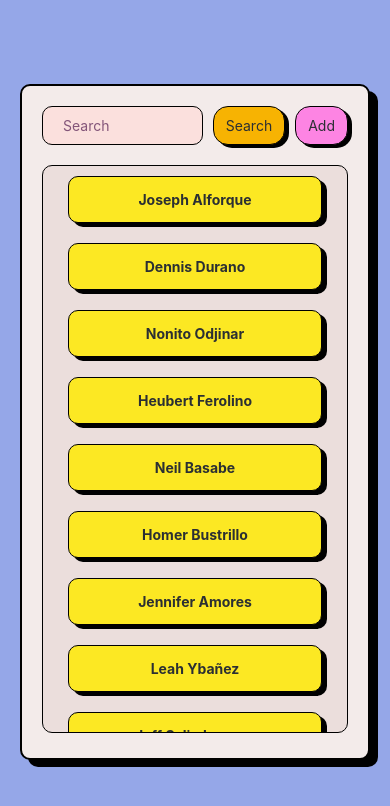
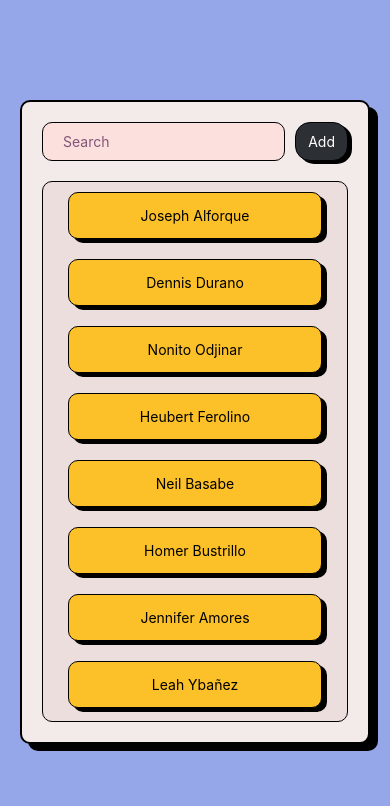
Before and after one commit to overgleam/ReactNativePractice, a React Native app: screen / in a window 390 px wide. Shown: the top 806 px of the page. Built offline with nearby package versions, Linux system fonts and the light colour scheme.

Commit message:
To do List Version 1.8

```diff
--- a/App.js
+++ b/App.js
@@ -3,8 +3,6 @@ import { SafeAreaView, StyleSheet } from "react-native";
 import { useState } from "react";
 import TodoList from "./Components/TodoList";
 const App = () => {
-  const [modalIsVisible, setModalIsVisible] = useState(false);
-
   return (
     <SafeAreaView style={styles.container}>
       <TodoList />
@@ -19,38 +17,4 @@ const styles = StyleSheet.create({
     flex: 1,
     backgroundColor: "#95a7e8",
   },
-  modalContainer: {
-    backgroundColor: "#caeaf6",
-    flex: 1,
-    alignItems: "center",
-    justifyContent: "center",
-  },
-  welcomeText: {
-    fontSize: 60,
-    fontWeight: "900",
-    margin: 20,
-  },
-  welcomeText2: {
-    fontSize: 30,
-    marginBottom: 20,
-  },
-  button: {
-    backgroundColor: "#fdbf1e", // Button background color
-    paddingHorizontal: 25,
-    paddingVertical: 15,
-    borderRadius: 5, // Border radius to create rounded corners
-    alignItems: "center",
-    justifyContent: "center",
-    marginTop: 10,
-    shadowColor: "black",
-    shadowOffset: { width: 5, height: 5 },
-    shadowOpacity: 1,
-    shadowRadius: 0,
-
-    elevation: 5,
-  },
-  buttonText: {
-    fontSize: 16,
-    fontWeight: "bold",
-  },
 });
--- a/Components/TodoList.js
+++ b/Components/TodoList.js
@@ -1,4 +1,4 @@
-import React, { useEffect, useState } from "react";
+import React, { useState } from "react";
 import {
   FlatList,
   StyleSheet,
@@ -6,10 +6,7 @@ import {
   TextInput,
   View,
   Alert,
-  Keyboard,
-  Pressable,
   RefreshControl,
-  Dimensions,
   Modal,
   KeyboardAvoidingView,
   TouchableOpacity,
@@ -17,38 +14,20 @@ import {
 import students from "./students.json";
 
 const TodoList = () => {
-  const [dimensions, setDimensions] = useState({
-    window: Dimensions.get("window"),
-  });
   const [student, setStudent] = useState(students);
-  const [filteredStudent, setFilteredStudent] = useState(student);
   const [searchQuery, setSearchQuery] = useState("");
-  const [searching, setSearching] = useState(false);
-  const [onPress, setOnPress] = useState(false);
-  const [onPressAdd, setOnPressAdd] = useState(false);
   const [refreshing, setRefreshing] = useState(false);
-  const [isFocused, setIsFocused] = useState(false);
   const [modalIsVisible, setModalIsVisible] = useState(false);
   const [addStudent, setAddStudent] = useState(false);
+  const [editingStudent, setEditingStudent] = useState(null);
+  const [editedName, setEditedName] = useState("");
+  const [editedCourse, setEditedCourse] = useState("");
+  const [editedLevel, setEditedLevel] = useState("");
 
-  useEffect(() => {
-    const subscription = Dimensions.addEventListener("change", ({ window }) => {
-      setDimensions({ window });
-    });
-    return () => subscription?.remove();
-  }, [dimensions]);
-
-  const { window } = dimensions;
-  const windowHeight = window.height;
-
-  const deleteStudent = (studentKey) => {
-    const updatedStudent = student.filter((s) => s.key !== studentKey.key);
-    setStudent(updatedStudent);
-    setFilteredStudent(updatedStudent);
-
-    setSearchQuery("");
-    setSearching(false);
-    Alert.alert("Student Deleted");
+  const clearFields = () => {
+    setEditedName("");
+    setEditedCourse("");
+    setEditedLevel("");
   };
 
   const editStudent = (s) => {
@@ -56,58 +35,46 @@ const TodoList = () => {
     setModalIsVisible(true);
   };
 
-  const [editingStudent, setEditingStudent] = useState(null);
-  const [editedName, setEditedName] = useState("");
-  const [editedCourse, setEditedCourse] = useState("");
-  const [editedLevel, setEditedLevel] = useState("");
-
   const handleEditStudent = () => {
-    // Find the index of the editing student in the list
-    const index = student.findIndex((s) => s.key === editingStudent.key);
-    if (index !== -1) {
     if (editedName && editedCourse && editedLevel) {
-        // Create a copy of the original student list
-        const updatedStudentList = [...student];
-        // Update the student data with the edited values
-        updatedStudentList[index] = {
-          ...editingStudent,
-          name: editedName,
-          course: editedCourse,
-          level: editedLevel,
-        };
-        // Update the state with the new student list
-        setStudent(updatedStudentList);
-        setFilteredStudent(updatedStudentList);
-        // Close the modal
+      const updatedStudent = student.map((s) => {
+        if (s.key === editingStudent.key) {
+          s.name = editedName;
+          s.course = editedCourse;
+          s.level = editedLevel;
+        }
+        return s;
+      });
+      setStudent(updatedStudent);
       setModalIsVisible(false);
-        // Reset the editing fields
       setEditingStudent(null);
-        setEditedName("");
-        setEditedCourse("");
-        setEditedLevel("");
-
-        setSearchQuery("");
-        setSearching(false);
-        // Show success message
       Alert.alert("Student Updated Successfully");
     } else {
       Alert.alert("Fill all fields!");
     }
-    }
+  };
+
+  const deleteStudent = (studentKey) => {
+    const updatedStudent = student.filter((s) => s.key !== studentKey.key);
+    setStudent(updatedStudent);
+    Alert.alert(
+      "Student Deleted Successfully",
+      `Key: ${studentKey.key}\nName: ${studentKey.name}\nCourse: ${studentKey.course}\nLevel: ${studentKey.level}`
+    );
   };
 
   function handleAdd() {
+    setModalIsVisible(true);
     setAddStudent(true);
-    setModalIsVisible(true);
   }
 
   function handleAddStudent() {
-    if (editedName && editedCourse && editedLevel) {
-      const maxKey = student.reduce(
-        (max, s) => Math.max(max, parseInt(s.key)),
-        0
-      );
-      // Increment the maximum key value by 1 for the new item
+    if (!editedName || !editedCourse || !editedLevel) {
+      Alert.alert("Fill all fields!");
+      return;
+    }
+
+    const maxKey = Math.max(...student.map((s) => parseInt(s.key)), 0);
     const newKey = (maxKey + 1).toString();
 
     const newItem = {
@@ -117,22 +84,16 @@ const TodoList = () => {
       level: editedLevel,
     };
 
-      setStudent((f) => [...f, newItem]);
-      setFilteredStudent((a) => [...a, newItem]);
-      setEditedName("");
-      setEditedCourse("");
-      setEditedLevel("");
+    setStudent((prevStudents) => [...prevStudents, newItem]);
+
+    clearFields();
+
     setAddStudent(false);
     setModalIsVisible(false);
     Alert.alert("Student Added Successfully");
-    } else {
-      Alert.alert("Fill all fields!");
-    }
   }
 
   const Item = ({ student }) => {
-    const [pressStudent, setPressStudent] = useState(null);
-
     const handleEdit = () => {
       Alert.alert(
         "Student Information",
@@ -154,55 +115,33 @@ const TodoList = () => {
       );
     };
 
+    const handlePress = () => {
+      Alert.alert(
+        "Student Information",
+        `Key: ${student.key}\nName: ${student.name}\nCourse: ${student.course}\nLevel: ${student.level}`
+      );
+    };
+
     return (
       <View>
-        <Pressable
-          style={pressStudent === student.key ? styles.itemActive : styles.item}
-          onPressIn={() => setPressStudent(student.key)}
-          onPressOut={() => setPressStudent(null)}
-          onLongPress={() => handleEdit()}
-          onPress={() => handleAlert(student)}
+        <TouchableOpacity
+          style={styles.item}
+          onLongPress={handleEdit}
+          onPress={handlePress}
         >
-          <Text
-            style={{
-              color: "#2b2f33",
-              fontWeight: "bold",
-              textAlign: "center",
-            }}
-          >
-            {student.name}
-          </Text>
-        </Pressable>
+          <Text style={{ textAlign: "center" }}>{student.name}</Text>
+        </TouchableOpacity>
       </View>
     );
   };
 
-  function handleAlert(student) {
-    Alert.alert(
-      "Student Information",
-      `Key: ${student.key}\nName: ${student.name}\nCourse: ${student.course}\nLevel: ${student.level}`
-    );
-  }
-
-  function handleSearch() {
-    if (searchQuery) {
-      let newData = student.filter(
-        (item) =>
+  const filteredStudent = student.filter((item) => {
+    return (
       item.name.toLowerCase().includes(searchQuery.toLowerCase()) ||
       item.course.toLowerCase().includes(searchQuery.toLowerCase()) ||
-          item.level.toLowerCase().includes(searchQuery)
+      item.level.toLowerCase().includes(searchQuery.toLowerCase())
     );
-      setFilteredStudent(newData);
-      setSearching(true);
-      Keyboard.dismiss();
-    }
-  }
-  function handleCancelSearch() {
-    setSearchQuery("");
-    setFilteredStudent(student);
-    setSearching(false);
-    Keyboard.dismiss();
-  }
+  });
 
   const onRefresh = () => {
     setRefreshing(true);
@@ -216,50 +155,20 @@ const TodoList = () => {
       <View style={styles.todoContainer}>
         <View style={styles.searchContainer}>
           <TextInput
-            style={[styles.textInput, isFocused && styles.textInputActive]}
+            style={styles.textInput}
             placeholder="Search"
             placeholderTextColor="#835579"
             onChangeText={(text) => setSearchQuery(text)}
             value={searchQuery}
-            onFocus={() => setIsFocused(true)}
-            onBlur={() => setIsFocused(false)}
-            editable={searching ? false : true}
-            selectable={searching ? false : true}
           />
-          {searching ? (
-            <Pressable
-              style={onPress ? styles.searchButtonActive : styles.searchButton}
-              onPressIn={() => setOnPress(true)}
-              onPressOut={() => setOnPress(false)}
-              onPress={() => handleCancelSearch()}
-            >
-              <Text style={styles.searchText}>Cancel</Text>
-            </Pressable>
-          ) : (
-            <Pressable
-              style={onPress ? styles.searchButtonActive : styles.searchButton}
-              onPressIn={() => setOnPress(true)}
-              onPressOut={() => setOnPress(false)}
-              onPress={() => handleSearch()}
-            >
-              <Text style={styles.searchText}>Search</Text>
-            </Pressable>
-          )}
-          <Pressable
-            style={onPressAdd ? styles.addButtonActive : styles.addButton}
-            onPressIn={() => setOnPressAdd(true)}
-            onPressOut={() => setOnPressAdd(false)}
+          <TouchableOpacity
+            style={styles.addButton}
             onPress={() => handleAdd()}
           >
-            <Text style={styles.searchText}>Add</Text>
-          </Pressable>
+            <Text style={{ color: "white" }}>Add</Text>
+          </TouchableOpacity>
         </View>
-        <View
-          style={[
-            styles.listContainer,
-            { height: windowHeight > 500 ? "90%" : "80%" },
-          ]}
-        >
+        <View style={styles.listContainer}>
           <FlatList
             data={filteredStudent}
             renderItem={({ item }) => <Item student={item} />}
@@ -277,33 +186,45 @@ const TodoList = () => {
       </View>
       <Modal
         visible={modalIsVisible}
-        transparent={true}
+        presentationStyle="pageSheet"
         animationType="slide"
-        onRequestClose={() => setModalIsVisible(false)}
+        onRequestClose={() => {
+          clearFields();
+          setEditingStudent(null);
+          setAddStudent(false);
+          setModalIsVisible(false);
+        }}
       >
         <KeyboardAvoidingView
           behavior="padding"
           keyboardVerticalOffset={100}
           style={{
             flex: 1,
-            borderTopLeftRadius: 20,
-            borderTopRightRadius: 20,
-            marginTop: "50%",
-            backgroundColor: "#f3ebea",
+            backgroundColor: "#ebdedc",
           }}
         >
           <View style={styles.modalContainer}>
-            <View
+            <Text
               style={{
-                flex: 1,
-                marginTop: 100,
-                justifyContent: "center",
+                fontSize: 22,
+                fontWeight: "bold",
+                textAlign: "center",
+                marginBottom: 10,
+                lineHeight: 30,
               }}
             >
+              {editingStudent
+                ? `Editing :
+${editingStudent.name}
+${editingStudent.course}
+${editingStudent.level}`
+                : "Adding Student"}
+            </Text>
+            <View>
               <TextInput
                 style={
                   addStudent
-                    ? [styles.modalTextInput, { backgroundColor: "#1ead82" }]
+                    ? [styles.modalTextInput, { backgroundColor: "#ebdedc" }]
                     : styles.modalTextInput
                 }
                 placeholder="Name"
@@ -313,7 +234,7 @@ const TodoList = () => {
               <TextInput
                 style={
                   addStudent
-                    ? [styles.modalTextInput, { backgroundColor: "#1ead82" }]
+                    ? [styles.modalTextInput, { backgroundColor: "#ebdedc" }]
                     : styles.modalTextInput
                 }
                 placeholder="Course"
@@ -323,7 +244,7 @@ const TodoList = () => {
               <TextInput
                 style={
                   addStudent
-                    ? [styles.modalTextInput, { backgroundColor: "#1ead82" }]
+                    ? [styles.modalTextInput, { backgroundColor: "#ebdedc" }]
                     : styles.modalTextInput
                 }
                 placeholder="Level"
@@ -348,6 +269,8 @@ const TodoList = () => {
                 <TouchableOpacity
                   style={styles.modalButton2}
                   onPress={() => {
+                    clearFields();
+                    setEditingStudent(null);
                     setAddStudent(false);
                     setModalIsVisible(false);
                   }}
@@ -369,13 +292,13 @@ const styles = StyleSheet.create({
   container: {
     flex: 1,
     backgroundColor: "#95a7e8",
-    justifyContent: "center",
 
+    paddingVertical: 100,
     paddingHorizontal: 20,
   },
   todoContainer: {
+    flex: 1,
     backgroundColor: "#f3ebea",
-    height: "80%",
     borderColor: "black",
     borderWidth: 2,
     borderRadius: 10,
@@ -402,50 +325,8 @@ const styles = StyleSheet.create({
 
     marginRight: 10,
   },
-  textInputActive: {
-    shadowColor: "black",
-    shadowOffset: { height: 4, width: 5 },
-    shadowOpacity: 1,
-    shadowRadius: 0,
-  },
-  searchButton: {
-    backgroundColor: "#f7b302",
-    borderColor: "black",
-    borderWidth: 1,
-    borderRadius: 15,
-
-    shadowColor: "black",
-    shadowOffset: { height: 3, width: 4 },
-    shadowOpacity: 1,
-    shadowRadius: 0,
-
-    paddingHorizontal: 12,
-    paddingVertical: 10,
-    marginRight: 10,
-    textAlign: "center",
-    justifyContent: "center",
-  },
-  searchButtonActive: {
-    backgroundColor: "#f7b302",
-    borderColor: "black",
-    borderWidth: 1,
-    borderRadius: 15,
-
-    top: 3,
-    left: 4,
-    shadowOpacity: 0,
-
-    paddingHorizontal: 12,
-    paddingVertical: 10,
-    marginRight: 10,
-    textAlign: "center",
-    justifyContent: "center",
-  },
-  searchText: {
-    color: "#2b2f33",
-  },
   addButton: {
-    backgroundColor: "#fd84e3",
+    backgroundColor: "#2c3034",
     borderColor: "black",
     borderWidth: 1,
     borderRadius: 15,
@@ -461,35 +342,19 @@ const styles = StyleSheet.create({
     textAlign: "center",
     justifyContent: "center",
   },
-  addButtonActive: {
-    backgroundColor: "#dcb247",
-    borderColor: "black",
-    borderWidth: 1,
-    borderRadius: 15,
-
-    top: 3,
-    left: 4,
-    shadowOpacity: 0,
-
-    paddingHorizontal: 12,
-    paddingVertical: 10,
-
-    textAlign: "center",
-    justifyContent: "center",
-  },
   listContainer: {
+    flex: 1,
     backgroundColor: "#ebdedc",
     borderColor: "black",
     borderWidth: 1,
     borderRadius: 10,
 
-    height: 500 ? "80%" : "90%",
     marginTop: 20,
     paddingHorizontal: 20,
     paddingTop: 10,
   },
   item: {
-    backgroundColor: "#fce823",
+    backgroundColor: "#fcc128",
     borderColor: "black",
     borderWidth: 1,
     borderRadius: 10,
@@ -502,23 +367,9 @@ const styles = StyleSheet.create({
     paddingVertical: 14,
     marginHorizontal: 5,
   },
-  itemActive: {
-    backgroundColor: "#fce823",
-    borderColor: "black",
-    borderWidth: 1,
-    borderRadius: 10,
-
-    top: 4,
-    left: 5,
-
-    shadowOpacity: 0,
-
-    paddingVertical: 14,
-    marginHorizontal: 5,
-  },
-
   modalContainer: {
     flex: 1,
+    justifyContent: "center",
   },
   modalTextInput: {
     backgroundColor: "#fbe0dd",
```
Lines whose indentation alone changed are shown as unchanged.
